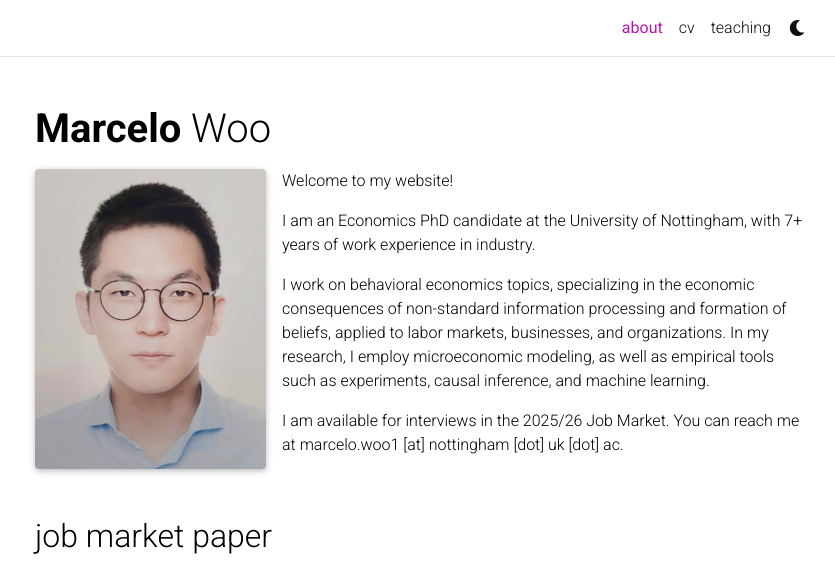
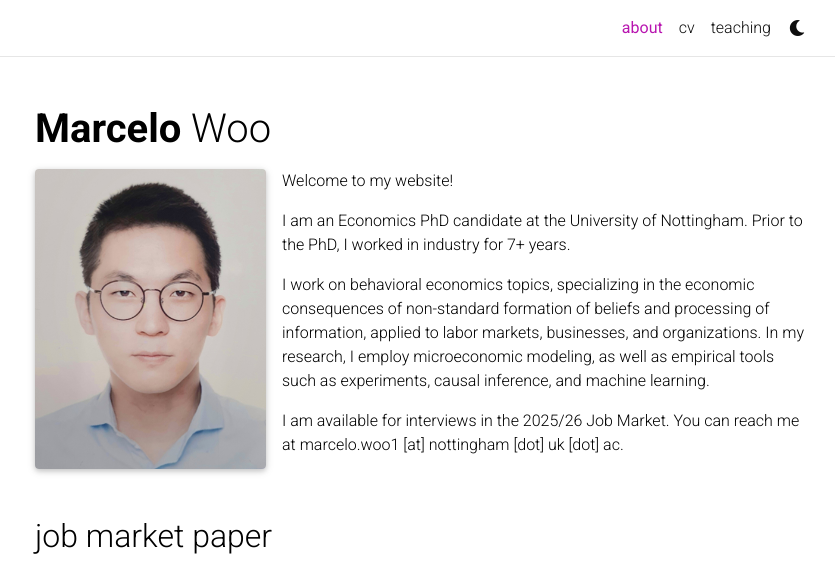
Before and after one commit to marcelowoo/marcelowoo.github.io, a Jekyll site: the page built from _pages/about.md, in a window 1280 px wide and 1114 px high, cut to the strip 0-569 px from the top of the window. Shown: the whole strip, without its empty margins (220-1055 px from the left). Built offline with Jekyll 4.4.1, drawn with Linux system fonts in a browser that asks for light colours; comment, search, counter and statistics services are not loaded; a style sheet for code colours, icons or effects is not loaded.

Commit message:
Update about.md

```diff
--- a/_pages/about.md
+++ b/_pages/about.md
@@ -17,9 +17,9 @@ social: false  # includes social icons at the bottom of the page
 
 Welcome to my website!
 
-I am an Economics PhD candidate at the University of Nottingham, with 7+ years of work experience in industry.
+I am an Economics PhD candidate at the University of Nottingham. Prior to the PhD, I worked in industry for 7+ years.
 
-I work on behavioral economics topics, specializing in the economic consequences of non-standard information processing and formation of beliefs, applied to labor markets, businesses, and organizations. In my research, I employ microeconomic modeling, as well as empirical tools such as experiments, causal inference, and machine learning.
+I work on behavioral economics topics, specializing in the economic consequences of non-standard formation of beliefs and processing of information, applied to labor markets, businesses, and organizations. In my research, I employ microeconomic modeling, as well as empirical tools such as experiments, causal inference, and machine learning.
 
 <!-- My research interests center around the economic consequences of non-standard belief formation and information processing, in labor markets and organizations, using a combination of theoretical modelling and causal inference. -->
 
```
